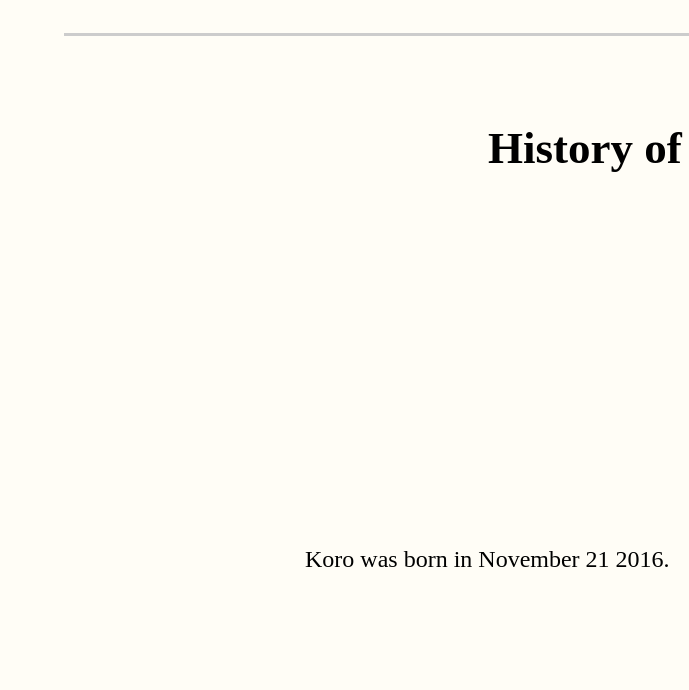
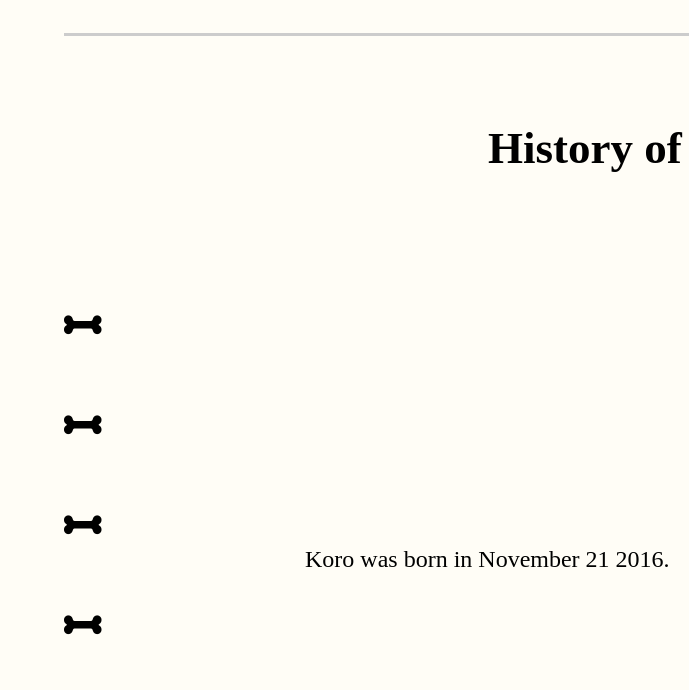
Before and after one commit to keesmark/portfolio, a plain HTML site: page dog.html in a window 1280 px wide. Shown: the part 1060-1750 px from the top of the page, 0-689 px from the left. Drawn offline with nearby package versions, Linux system fonts and the light colour scheme.

Commit message:
current_nav

```diff
--- a/dog.html
+++ b/dog.html
@@ -85,6 +85,17 @@
 					</p>
 				</li>
 			</ul>
+
+			<div class="current_nav">
+				<ul>
+					<li><i class="fas fa-bone"></i></li>
+					<li><i class="fas fa-bone"></i></li>
+					<li><i class="fas fa-bone"></i></li>
+					<li><i class="fas fa-bone"></i></li>
+				</ul>
+			</div>
+
+
 		</div>
 
 	</div>
--- a/js/main.js
+++ b/js/main.js
@@ -18,6 +18,7 @@
     　	$('header').removeClass('is-fixed');
     }
 });
+
 
 $(function() {
     $("#nav_btn").click(function () {
@@ -46,3 +47,33 @@
         return false;
     });
 });
+
+
+$(function(){
+  // スクロールごとに処理をさせる
+  $(window).on('scroll',function(){
+    // スクロール毎の処理
+
+    // スクロール量を取得
+    var scroll_top = $(window).scrollTop();
+    var scroll_up = $('#history').scrollTop();
+
+
+    // eachを利用して「effect」クラスの要素それぞれに処理を行なう
+    $('#history').each(function(){
+      // 要素のドキュメント上の位置を取得
+      var offset_top = $(this).offset().top,
+          top_margin = 50 ; // 画面上端からのマージン
+      // スクロール量と要素の位置からマージンを引いた値を比較
+      if( scroll_top > offset_top - top_margin ){
+        // スクロール量が所定の位置を越えた時にfadeinクラスを付与
+          $('.current_nav').addClass('on');
+      }else if ( scroll_top < offset_top ){
+        // スクロール量が所定の位置を越えていない場合はfadeinクラスを外す
+          $('.current_nav').removeClass('on');
+      } else {
+      	$('.current_nav').removeClass('on');
+      }
+    });
+  });
+});
--- a/sass/style.scss
+++ b/sass/style.scss
@@ -368,7 +368,7 @@
 	#skill_p {
 		margin: 0 auto;
 		font-size: 22px;
-		width: 70%;
+		width: 50%;
 		p {
 			margin-bottom: 20px;
 			line-height: 30px;
@@ -434,6 +434,7 @@
 	}
 }
 #history {
+	position:relative;
 	ul {
 		margin-bottom: 50px;
 		height: 400px;
@@ -459,6 +460,21 @@
 			margin-left: 20px;
 		}
 	}
+	.current_nav {
+		position: absolute;
+		left: 0;
+		top: 0;
+		margin: 0;
+
+	}
+	.on {
+		color: red;
+	  position: fixed;
+	  top: 0;
+	  left: 50px;
+
+	}
+
 }
 
 @media (max-width: 750px) {
@@ -485,7 +501,41 @@
 		.dog_p {
 			margin: 160px 0 0 0;
 		}
-
+		.current_nav {
+			display: none;
+		}
 	}
 
 }
+/*==========================================
+ contact_page =====================================
+============================================
+*/
+#contact {
+	text-align: center;
+	#contact_p {
+		margin: 0 auto;
+		width: 80%;
+		font-size: 24px;
+	}
+}
+
+@media (max-width: 750px) {
+	#contact {
+		#contact_p {
+			width: 100%;
+		}
+	}
+}
+
+
+.current_nav {
+
+	ul {
+		display: flex;
+		flex-direction: column;
+		li {
+			font-size: 30px;
+		}
+	}
+}
```
Also changed, not shown: contact.html (+9 -16 lines), css/style.css.
